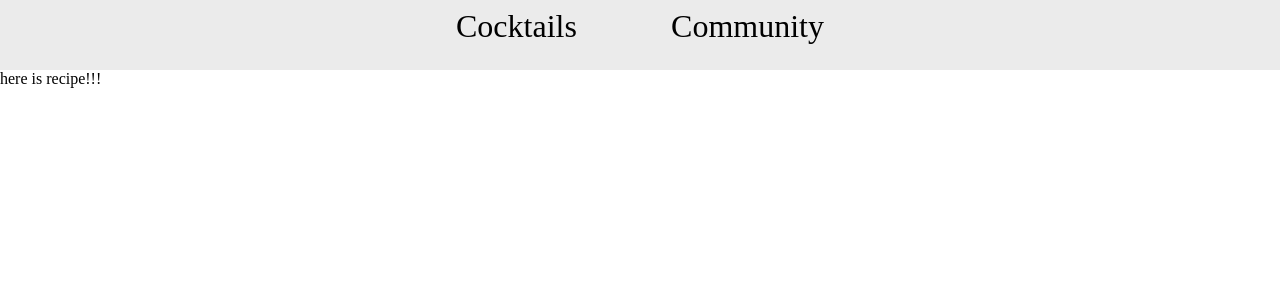
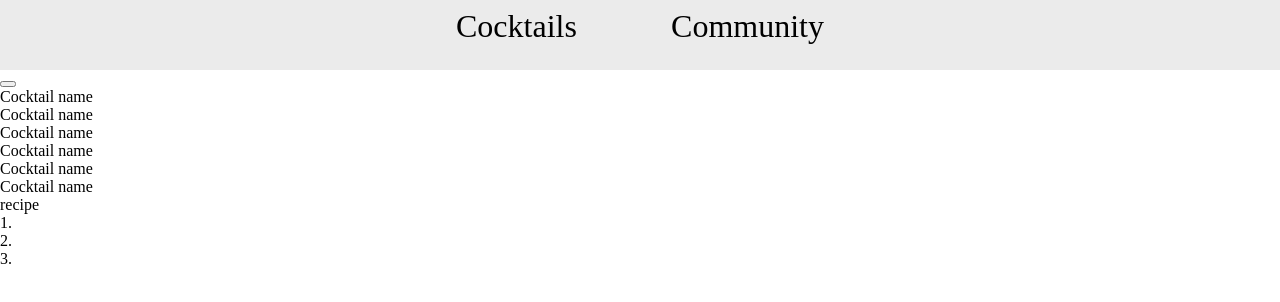
Before and after one commit to codestates/Cocktailist, a React (Create React App) app in the folder client/: page /cocktails/1 in a window 1280 px wide. Shown: the part 130-432 px from the top of the page. Built offline with nearby package versions, Linux system fonts and the light colour scheme; a web font is replaced by a local one.

Commit message:
CocktailRecipe edit

```diff
--- a/client/src/components/CocktailRecipe.js
+++ b/client/src/components/CocktailRecipe.js
@@ -1,5 +1,56 @@
 import React from 'react';
 
 export default function CocktailRecipe() {
-  return <div>here is recipe!!!</div>;
+  return (
+  <div>
+
+    <div>
+      <image/>
+      <div>
+        <button></button>
+      </div>
+    </div>
+
+    <div>
+      <div>
+        <image/>
+        <span>Cocktail name</span>
+      </div>
+      <div>
+        <image/>
+        <span>Cocktail name</span>
+      </div>
+      <div>
+        <image/>
+        <span>Cocktail name</span>
+      </div>
+      <div>
+        <image/>
+        <span>Cocktail name</span>
+      </div>
+      <div>
+        <image/>
+        <span>Cocktail name</span>
+      </div>
+      <div>
+        <image/>
+        <span>Cocktail name</span>
+      </div>
+
+      <div>
+        recipe
+        <div>
+          1.
+        </div>
+        <div>
+          2.
+        </div>
+        <div>
+          3.
+        </div>
+      </div>
+    </div>
+
+  </div>
+  );
 }
```
Also changed, not shown: 1 other file (tests, documents, lock files or other folders).
